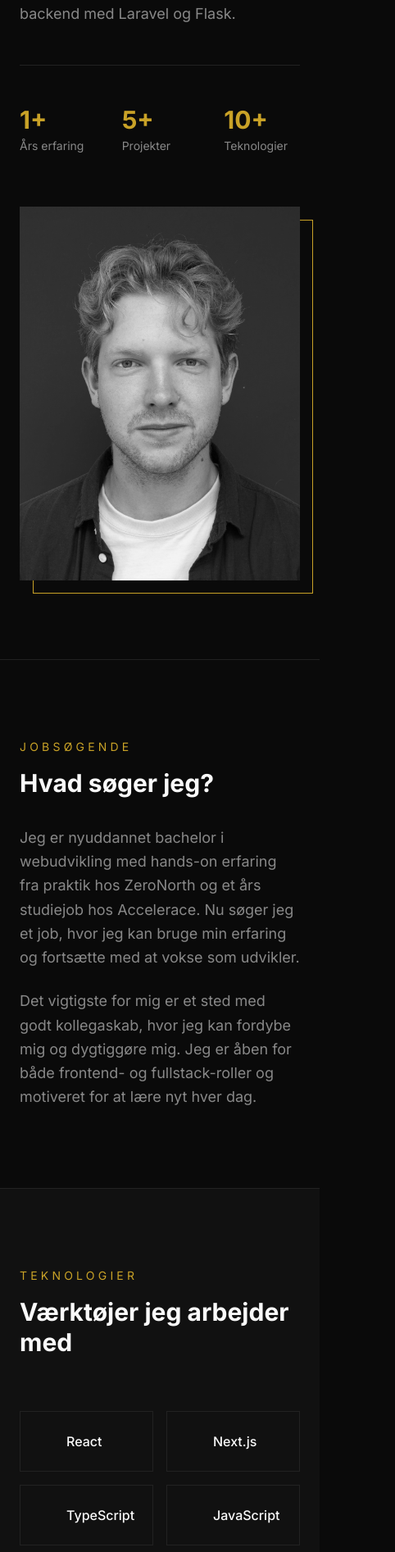
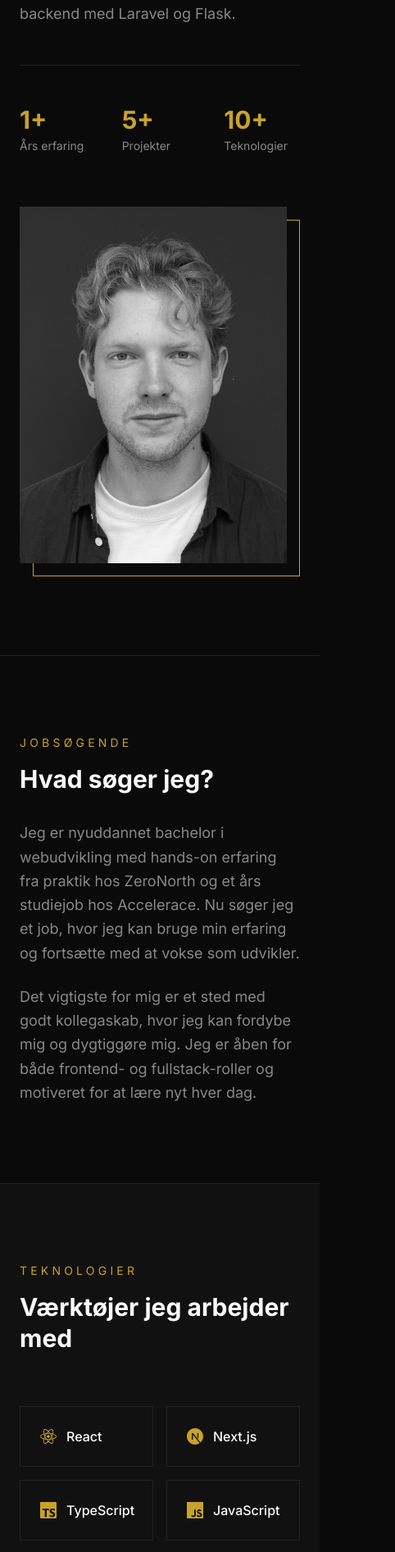
Before and after one commit to magn5310/praktik_ppp, a React (Vite) app in the folder portfolio-react/: page / in a window 390 px wide. Shown: the part 1436-3329 px from the top of the page at 82% size, 482 px wide, since content can reach past the window. Built offline with nearby package versions, Linux system fonts and the light colour scheme.

Commit message:
Update layout and styling in App, AboutSection, and ContactSection components

```diff
--- a/portfolio-react/src/App.tsx
+++ b/portfolio-react/src/App.tsx
@@ -25,7 +25,7 @@ const skills = [
 
 function App() {
   return (
-    <div className="min-h-screen bg-background">
+    <div className="min-h-screen bg-background overflow-x-hidden">
       <Header />
 
       <main>
--- a/portfolio-react/src/components/AboutSection.tsx
+++ b/portfolio-react/src/components/AboutSection.tsx
@@ -53,7 +53,7 @@ export function IntroSection({ imageSrc, imageAlt }: IntroSectionProps) {
         <div className="grid lg:grid-cols-2 gap-16 lg:gap-24 items-center">
           {/* Image */}
           <motion.div
-            className="relative order-2 lg:order-1"
+            className="relative order-2 lg:order-1 pb-4 pr-4"
             initial={{ opacity: 0, x: -40 }}
             animate={isInView ? { opacity: 1, x: 0 } : {}}
             transition={{ duration: 0.8 }}
@@ -185,7 +185,7 @@ export function SkillsBlock({ label, title, skills }: SkillsBlockProps) {
               transition={{ duration: 0.4, delay: index * 0.05 }}
             >
               {skillIcons[skill] && (
-                <span className="opacity-0 group-hover:opacity-100 transition-opacity duration-300 text-accent">
+                <span className="opacity-100 lg:opacity-0 lg:group-hover:opacity-100 transition-opacity duration-300 text-accent">
                   {(() => { const Icon = skillIcons[skill]; return <Icon className="w-5 h-5" />; })()}
                 </span>
               )}
--- a/portfolio-react/src/components/ContactSection.tsx
+++ b/portfolio-react/src/components/ContactSection.tsx
@@ -31,7 +31,7 @@ export function ContactSection() {
 
           <motion.a
             href="mailto:magnusmadsen2000@hotmail.com"
-            className="inline-flex items-center gap-3 text-2xl md:text-3xl font-bold text-foreground hover:text-accent transition-colors group"
+            className="inline-flex items-center gap-3 text-sm xs:text-base sm:text-2xl md:text-3xl font-bold text-foreground hover:text-accent transition-colors group whitespace-nowrap"
             initial={{ opacity: 0, y: 20 }}
             animate={isInView ? { opacity: 1, y: 0 } : {}}
             transition={{ duration: 0.6, delay: 0.3 }}
```
